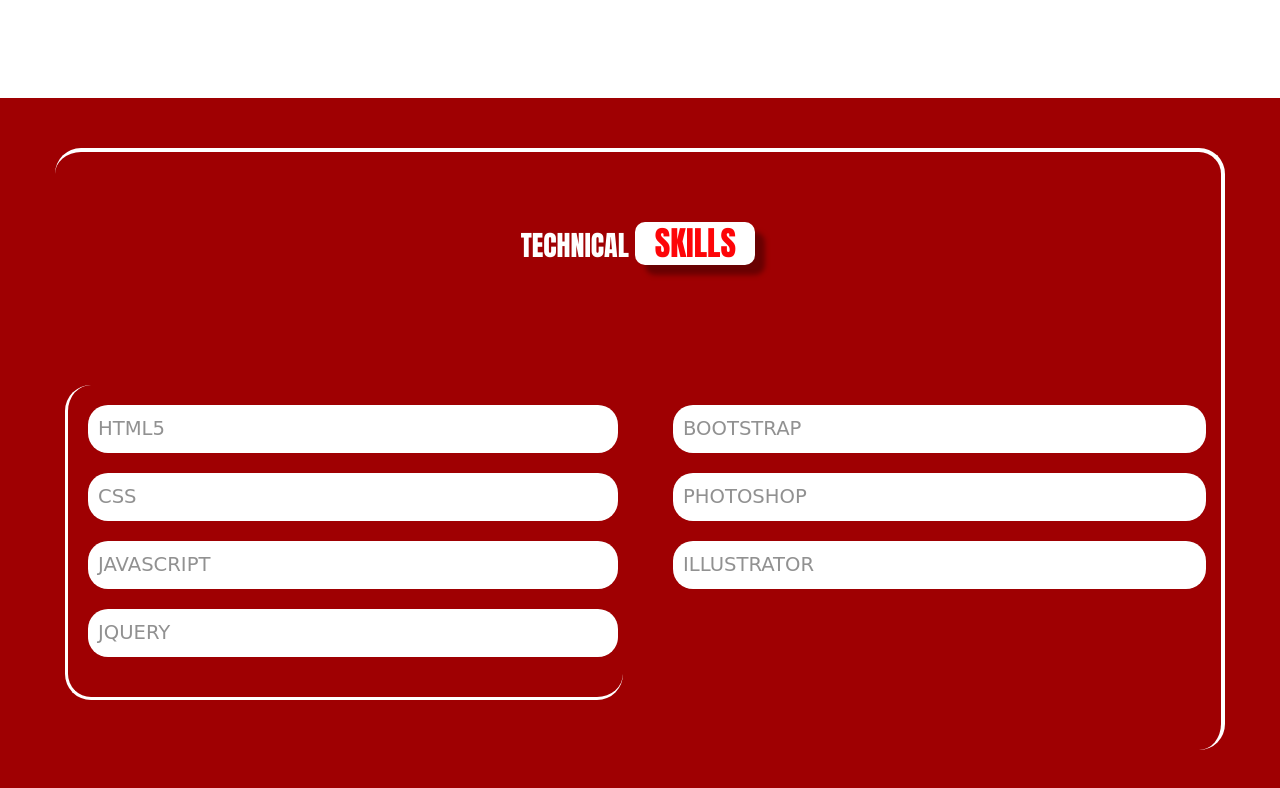
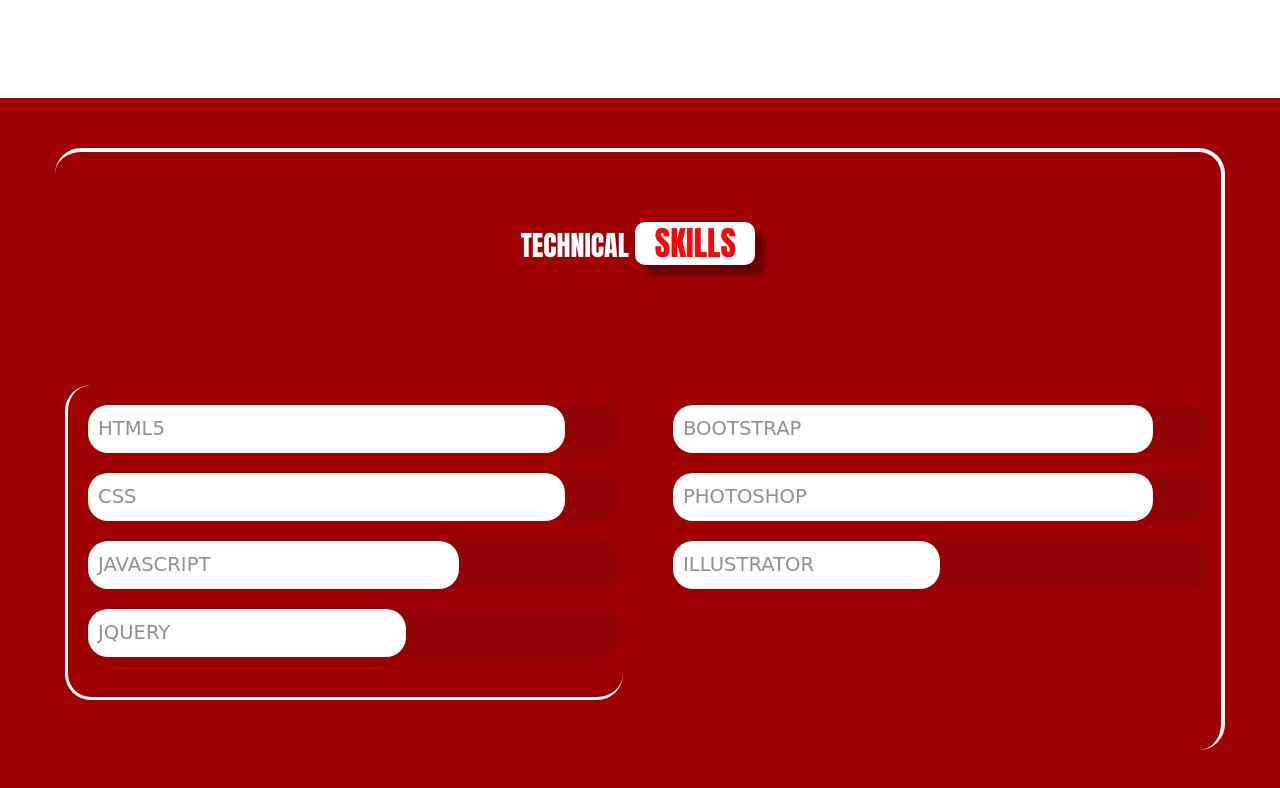
Before and after one commit to a-soliman/ahmedsoliman.net, a plain HTML site: page index.html in a window 1280 px wide. Shown: the part 928-1716 px from the top of the page. Drawn offline with nearby package versions, Linux system fonts and the light colour scheme; a script that the page names is missing.

Commit message:
added classes to present the percents of the skills

```diff
--- a/css/main.css
+++ b/css/main.css
@@ -169,8 +169,22 @@
     border-radius: 20px;
     padding: 10px;
 }
+.ninety {
+	max-width:  90%;
+}
+.eighty {
+	max-width: 80%;
+}
+.seventy {
+	max-width: 70%;
+}
+.sixty {
+	max-width: 60%;
+}
 
-
+.fifty {
+	max-width: 50%;
+}
 
 
 
```
